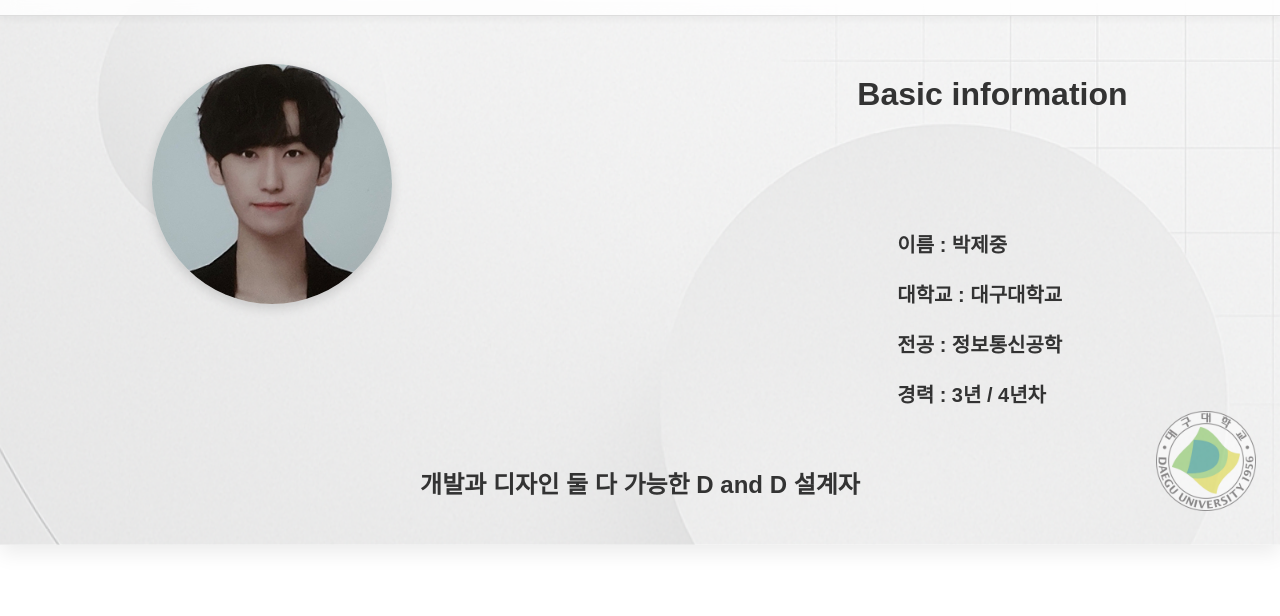
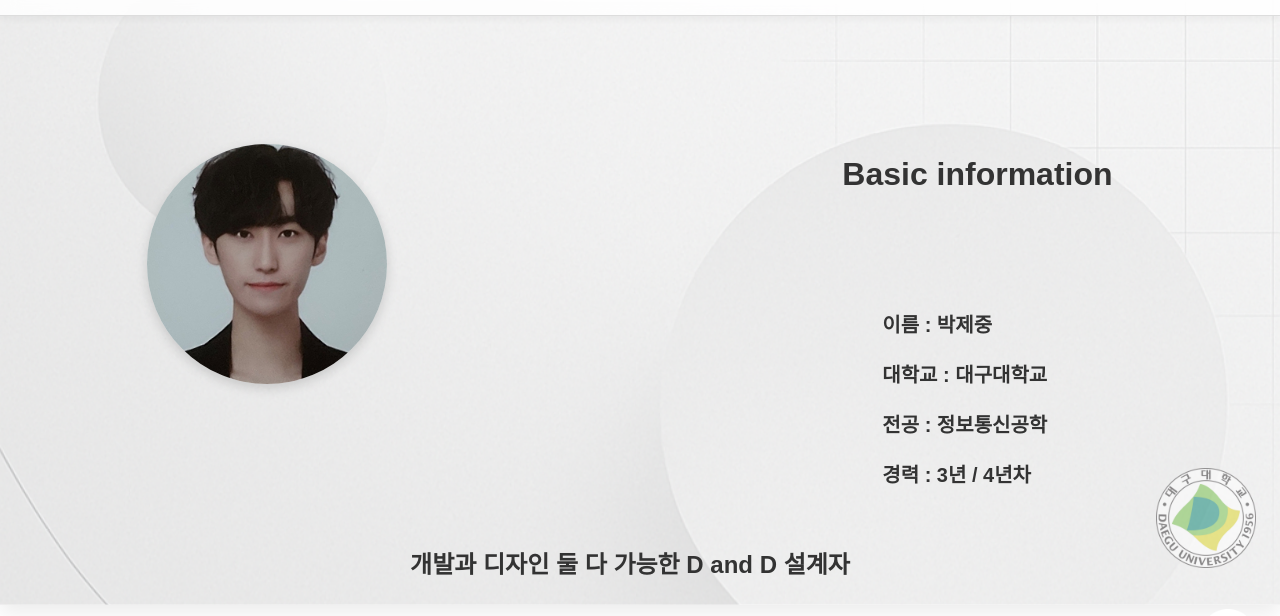
Before and after one commit to parkjaejoong/pjj.github.io, a plain HTML site: page index.html in a window 1280 px wide. Shown: the part 107-723 px from the top of the page. Drawn offline with nearby package versions, Linux system fonts and the light colour scheme; a web font is replaced by a local one.

Commit message:
Update index.html

```diff
--- a/index.html
+++ b/index.html
@@ -1137,7 +1137,7 @@ section{
 /* 섹션1 스타일 */
 .section-basic {
   max-width: 100%;
-  padding: 40px 20px;
+  padding: 120px 40px 20px 20px;
   border-radius: 0px;
   box-shadow: 0 8px 20px rgba(0,0,0,0.08);
 }
```
